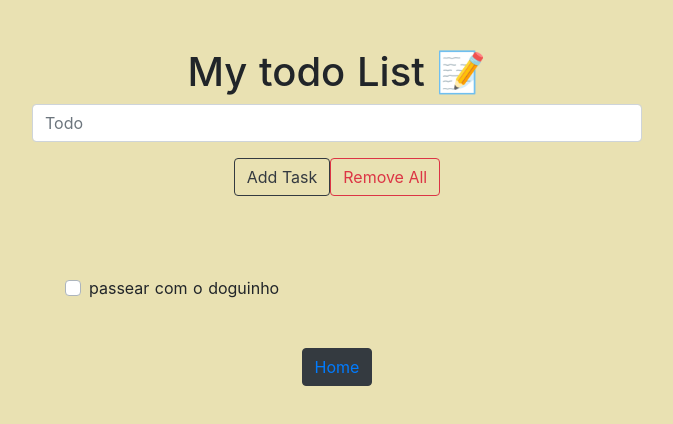
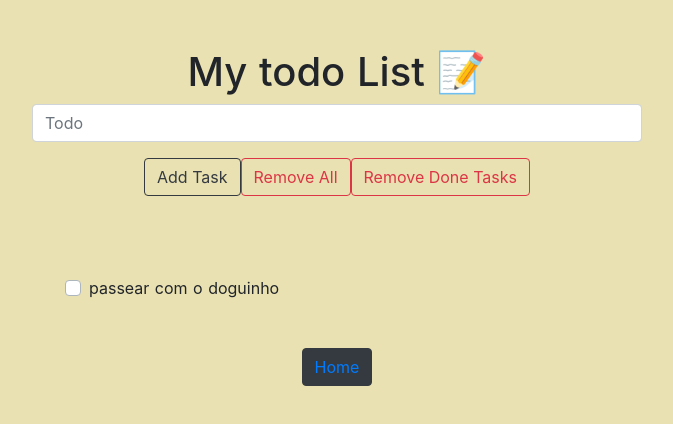
Before and after one commit to sarahanduca/toDoVue, a Nuxt app: page /list in a window 1280 px wide. Shown: the top 424 px of the page, without its empty margins (303-976 px from the left). Built offline with nearby package versions, Linux system fonts and the light colour scheme.

Commit message:
add delete all done tasks

```diff
--- a/pages/list.vue
+++ b/pages/list.vue
@@ -23,6 +23,12 @@
                 class="mt-3"
                 v-on:click="removeAllTask()"
                 >Remove All</b-button
+              >
+              <b-button
+                variant="outline-danger"
+                class="mt-3"
+                v-on:click="removeDoneTasks()"
+                >Remove Done Tasks</b-button
               >
             </div>
           </div>
@@ -119,6 +125,11 @@ export default {
       const index = this.listaTarefa.indexOf(task)
       this.listaTarefa.splice(index, 1)
     },
+    removeDoneTasks() {
+      this.listaTarefa.forEach((task) => {
+        task.status == 'done' ? this.deleteItem(task) : ''
+      })
+    },
   },
 }
 </script>
```
